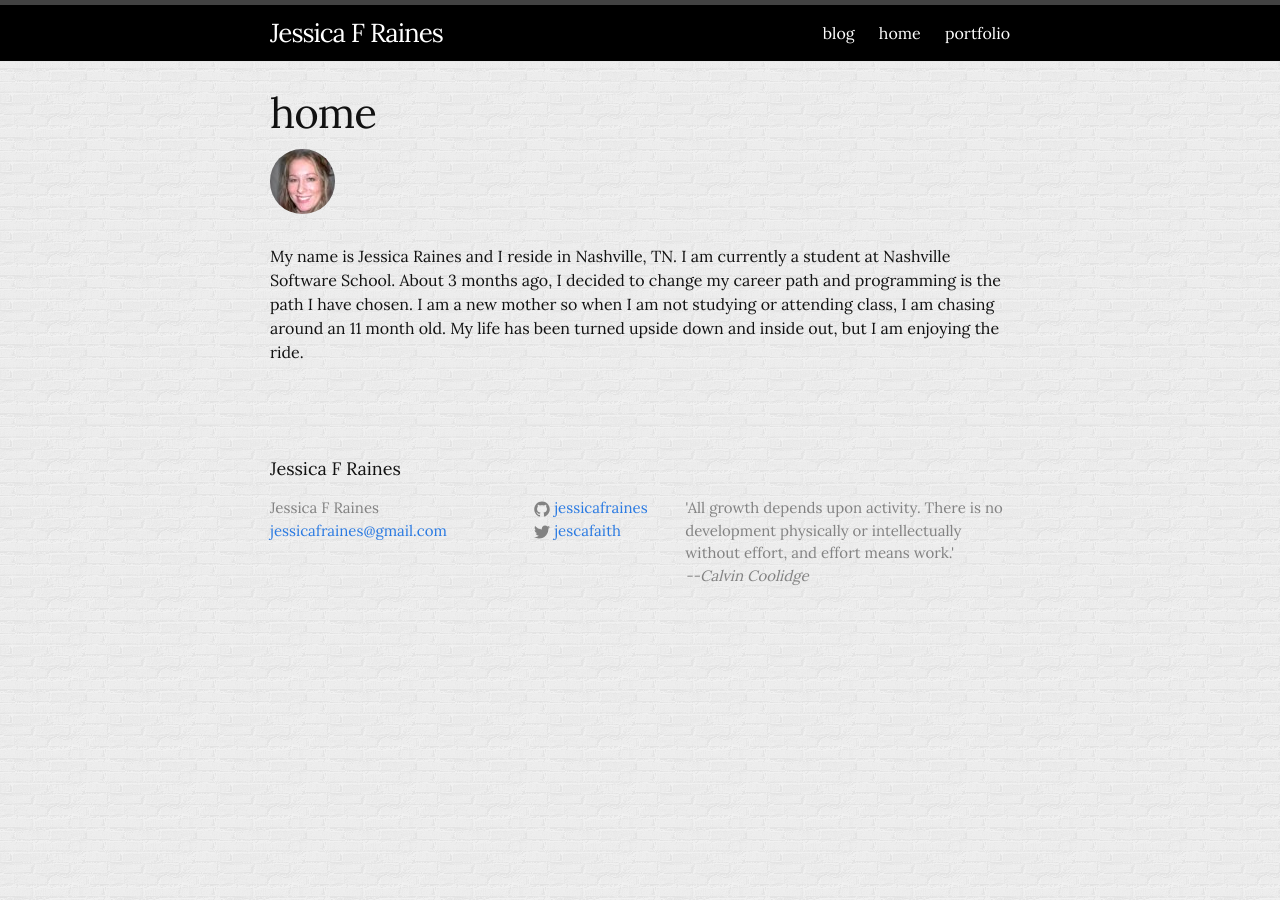
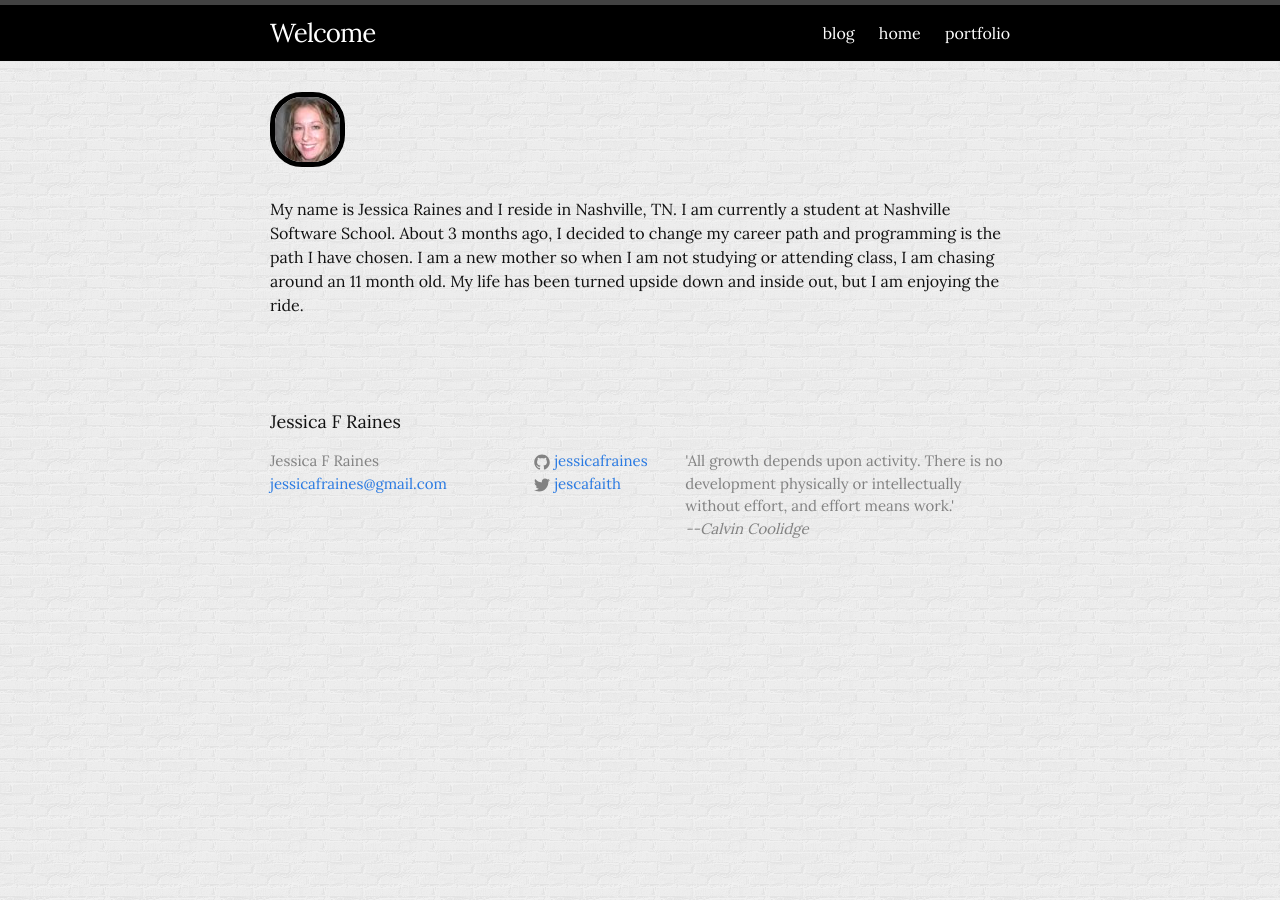
Before and after one commit to jessicafraines/jessicafraines2.github.io, a Jekyll site: the page built from index.md, in a window 1280 px wide. Built offline with Jekyll 4.4.1, drawn with Linux system fonts in a browser that asks for light colours.

Commit message:
Completed blog and added border to img

```diff
--- a/_includes/header.html
+++ b/_includes/header.html
@@ -2,7 +2,7 @@
 
   <div class="wrapper">
 
-    <a class="site-title" href="{{ site.baseurl }}/">{{ site.title }}</a>
+    <a class="site-title" href="{{ site.baseurl }}/">Welcome</a>
 
     <nav class="site-nav">
       <a href="#" class="menu-icon">
--- a/_layouts/page.html
+++ b/_layouts/page.html
@@ -4,7 +4,6 @@
 <div class="post">
 
   <header class="post-header">
-    <h3 class="post-title">{{ page.title }}</h3>
     <img src="/img/JessicaRaines.jpg" alt="Jessica Raines" id="headshot">
   </header>
 
--- a/_sass/_custom.scss
+++ b/_sass/_custom.scss
@@ -18,6 +18,7 @@
 }
 #headshot {
   border-radius: 2em;
+  border: 5px solid black;
 }
 
 .site-header {
```
Also changed, not shown: _posts/2014-10-16-shortcuts-and-helpers.md (+4 -0 lines).
